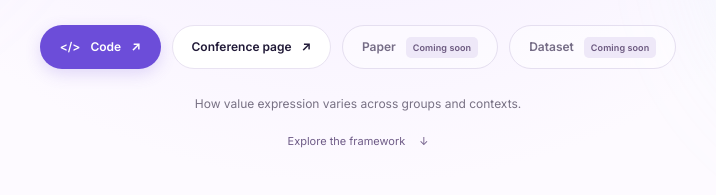
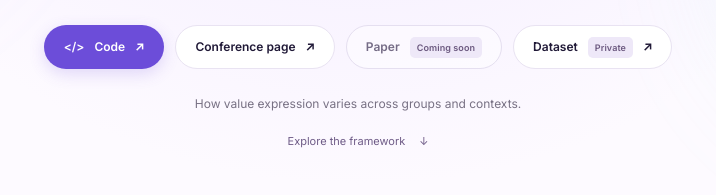
Before and after one commit to AIDASLab/DVP, a plain HTML site: page docs/index.html in a window 1280 px wide. Shown: the part 552-747 px from the top of the page, 282-998 px from the left. Drawn offline with Linux system fonts and the light colour scheme.

Commit message:
Link NeurIPS paper page and private Hugging Face profiles

```diff
--- a/docs/index.html
+++ b/docs/index.html
@@ -50,7 +50,7 @@
           <a class="button button-primary" href="https://github.com/Darklightened/DVP"><span aria-hidden="true">&lt;/&gt;</span> Code <span aria-hidden="true">↗</span></a>
           <a class="button button-light" href="https://neurips.cc/virtual/2026/loc/sydney/poster/154170">Conference page <span aria-hidden="true">↗</span></a>
           <span class="button button-unavailable" aria-disabled="true">Paper <span class="soon">Coming soon</span></span>
-          <span class="button button-unavailable" aria-disabled="true">Dataset <span class="soon">Coming soon</span></span>
+          <a class="button button-light" href="https://huggingface.co/datasets/darklightened/DVP" title="Private dataset; public release coming soon">Dataset <span class="soon">Private</span> <span aria-hidden="true">↗</span></a>
         </div>
         <p class="hero-takeaway">How value expression varies across groups and contexts.</p>
         <a class="explore-link" href="#overview">Explore the framework <span aria-hidden="true">↓</span></a>
@@ -170,7 +170,7 @@
         <div class="resource-grid">
           <a class="resource-card" href="https://github.com/Darklightened/DVP"><span class="resource-kicker">Code &amp; documentation <span aria-hidden="true">↗</span></span><h3>Build your own profiles.</h3><p>Configurable processing, annotation, activation scoring, and aggregation stages.</p><span class="resource-cta">Explore the repository →</span></a>
           <a class="resource-card" href="https://github.com/Darklightened/DVP/tree/main/examples/released_profiles"><span class="resource-kicker">Example profiles <span aria-hidden="true">↗</span></span><h3>Explore the formats.</h3><p>Examples from eight profile families and seven CulturaX language groups.</p><span class="resource-cta">View examples →</span></a>
-          <article class="resource-card resource-pending"><span class="resource-kicker">Hugging Face <span class="soon">Coming soon</span></span><h3>The full aggregate bundle.</h3><p>Aggregate profiles without original corpus text, row-level annotations, or raw activations.</p><span class="resource-cta">Full dataset coming soon</span></article>
+          <a class="resource-card" href="https://huggingface.co/datasets/darklightened/DVP"><span class="resource-kicker">Hugging Face <span class="soon">Private</span></span><h3>The full aggregate bundle.</h3><p>Aggregate profiles without original corpus text, row-level annotations, or raw activations. Currently private; public release coming soon.</p><span class="resource-cta">View dataset repository →</span></a>
         </div>
         <div class="data-note"><span class="tiny-label">Data &amp; reuse</span><p>Software uses <a href="https://github.com/Darklightened/DVP/blob/main/LICENSE">MIT</a>; profiles and catalogs use <a href="https://github.com/Darklightened/DVP/blob/main/LICENSE-DATA">CC BY 4.0</a> for our contributions. See the <a href="https://github.com/Darklightened/DVP/blob/main/DATA.md">license and source notes</a> for corpus terms and figure/animation rights.</p></div>
       </div>
@@ -194,7 +194,7 @@
     </section>
   </main>
 
-  <footer class="site-footer"><div class="container footer-layout"><div><a class="wordmark" href="#top">DVP<span>.</span></a><p>AIDAS Lab · Seoul National University</p></div><div class="footer-links"><a href="https://neurips.cc/virtual/2026/loc/sydney/poster/154170">NeurIPS 2026 ↗</a><a href="https://github.com/Darklightened/DVP">Code ↗</a><a href="https://github.com/Darklightened/DVP/blob/main/DATA.md">Data &amp; licenses ↗</a></div></div></footer>
+  <footer class="site-footer"><div class="container footer-layout"><div><a class="wordmark" href="#top">DVP<span>.</span></a><p>AIDAS Lab · Seoul National University</p></div><div class="footer-links"><a href="https://neurips.cc/virtual/2026/loc/sydney/poster/154170">NeurIPS 2026 ↗</a><a href="https://github.com/Darklightened/DVP">Code ↗</a><a href="https://huggingface.co/datasets/darklightened/DVP">Dataset (private) ↗</a><a href="https://github.com/Darklightened/DVP/blob/main/DATA.md">Data &amp; licenses ↗</a></div></div></footer>
 
   <dialog id="figure-dialog" aria-labelledby="figure-title">
     <div class="dialog-heading"><h2 id="figure-title">Paper figure</h2><button id="close-figure" type="button" aria-label="Close figure">×</button></div>
```
Also changed, not shown: 3 other files.
